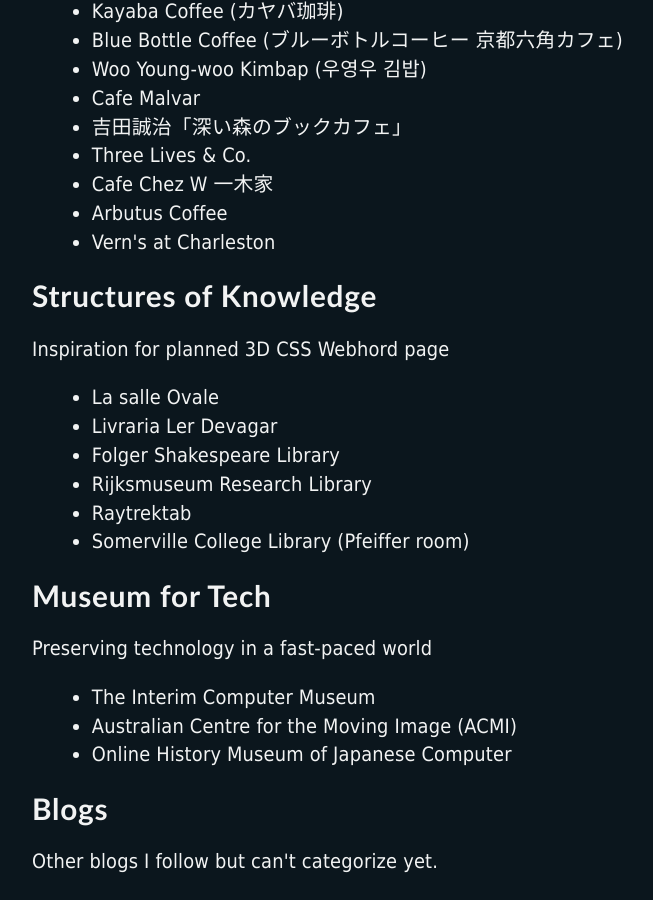
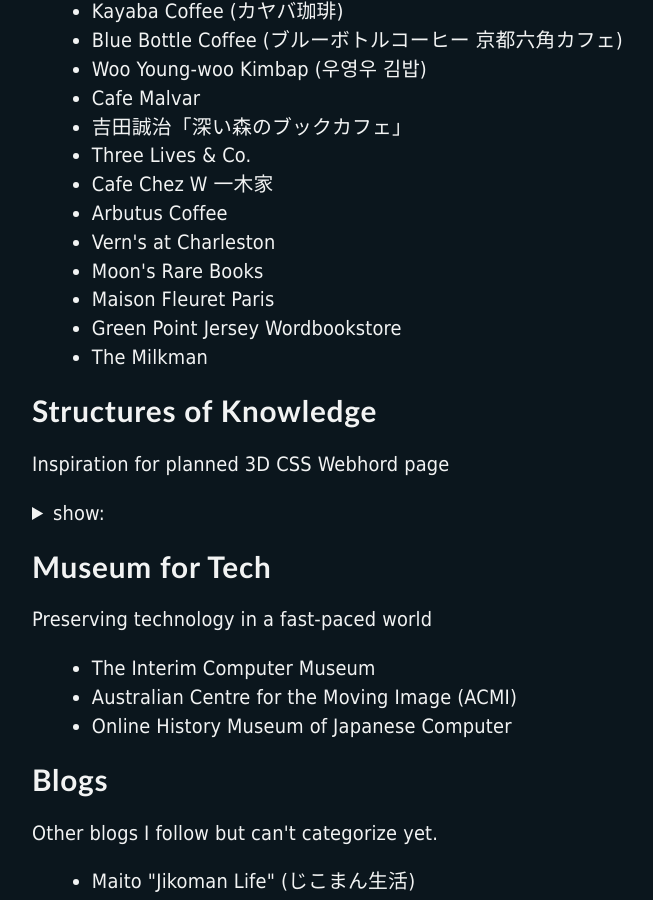
Before and after one commit to mpdagang/mpdagang.github.io, a Jekyll site: the page built from _pages/sundry.html, in a window 1280 px wide and 900 px high, scrolled down 582 px. Shown: the whole window, without its empty margins (32-685 px from the left). Built offline with Jekyll 4.4.1, drawn with Linux system fonts in a browser that asks for light colours.

Commit message:
sundry update

```diff
--- a/_pages/sundry.html
+++ b/_pages/sundry.html
@@ -30,10 +30,16 @@
             <li><a href="https://www.instagram.com/cafechezw/">Cafe Chez W 一木家</a></li>
             <li><a href="https://maps.app.goo.gl/FJ2qNZep5kL6RMm26">Arbutus Coffee</a></li>
             <li><a href="https://maps.app.goo.gl/LRKf9hSdHmcn3Ejw6">Vern's at Charleston</a></li> <!-- https://carolinas.eater.com/2022/7/13/23206335/verns-charleston-dano-heinze -->
+            <li><a href="https://moons-rare-books.myshopify.com/">Moon's Rare Books</a></li>
+            <li><a href="https://maps.app.goo.gl/LzCohpPqBYckekEu9">Maison Fleuret Paris</a></li>
+            <li><a href="https://theshopkeepers.com/shops/word/">Green Point Jersey Wordbookstore</a></li>
+            <li><a href="https://maps.app.goo.gl/c5dXuyk1W7XPPPM99">The Milkman</a></li>
         </ul>
 
         <h2>Structures of Knowledge</h2>
         <p>Inspiration for planned 3D CSS Webhord page</p>
+        <details>
+            <summary>show:</summary>
             <ul>
                 <li><a href="https://www.bnf.fr/fr/la-salle-ovale">La salle Ovale</a></li>
                 <li><a href="https://www.timeout.pt/lisboa/pt/noticias/a-ler-devagar-e-um-dos-cafes-livraria-mais-bonitos-do-mundo-092425">Livraria Ler Devagar</a>
@@ -41,7 +47,23 @@
                 <li><a href="https://www.rijksmuseum.nl/en/visit/inside-the-museum/cuypers-library">Rijksmuseum Research Library</a></li>
                 <li><a href="https://yoshidaseiji.jp/artwork/raytrektab/">Raytrektab</a></li>
                 <li><a href="https://en.wikipedia.org/wiki/Somerville_College_Library">Somerville College Library (Pfeiffer room)</a></li> <!-- https://library.some.ox.ac.uk/multidisciplinary-mills/ -->
+                <li><span>Now these were from a deep dive:</span>
+                    <ul>
+                        <li><a href="https://sawmillriverarts.com/the-montague-bookmill">The Montague Bookmill</a></li>
+                        <li><a href="https://maps.app.goo.gl/6e8PEzeoPjAeEhHj9">Rough Draft Bar & Books</a></li>
+                        <li><a href="https://commons.wikimedia.org/wiki/File:13th_century_Dominican_church_converted_into_a_bookstore_in_Maastricht,_the_Netherlands.JPG">Boekhandel Dominicanen</a></li>
+                        <li><a href="https://nationalbook.tumblr.com/image/185983075923">Munich Law Library</a></li>
+                        <li><a href="https://maria-laach.de/en/library">Maria Laach Abbey Library</a></li>
+                        <li><a href="https://www.bibliotheque-mazarine.fr/en/about">La Bibliotheque Mazarine</a></li>
+                        <li><a href="https://www.themorgan.org/">Morgan Library and Museum</a></li>
+                        <li><a href="https://secretmanchester.com/john-rylands-library-transformation/">John Rylands Library</a></li>
+                        <li><a href="https://www.awellreadwanderer.com/chethams-library-manchester/">Chetham's Library, Manchester</a></li>
+                        <li><a href="https://maps.app.goo.gl/hbvtWBK6BJnMrqvi8">The Gently Mad Book Shop & Bookbinder</a></li>
                     </ul>
+                </li>
+                <li><a href="https://commons.wikimedia.org/wiki/File:St_Peter-on-the-Wall,_Bradwell,_Essex,_UK.jpg">St. Peter on the Wall</a></li>
+            </ul>
+        </details>
 
         <h2>Museum for Tech</h2>
         <p>Preserving technology in a fast-paced world</p>
```
Lines whose indentation alone changed are shown as unchanged.
